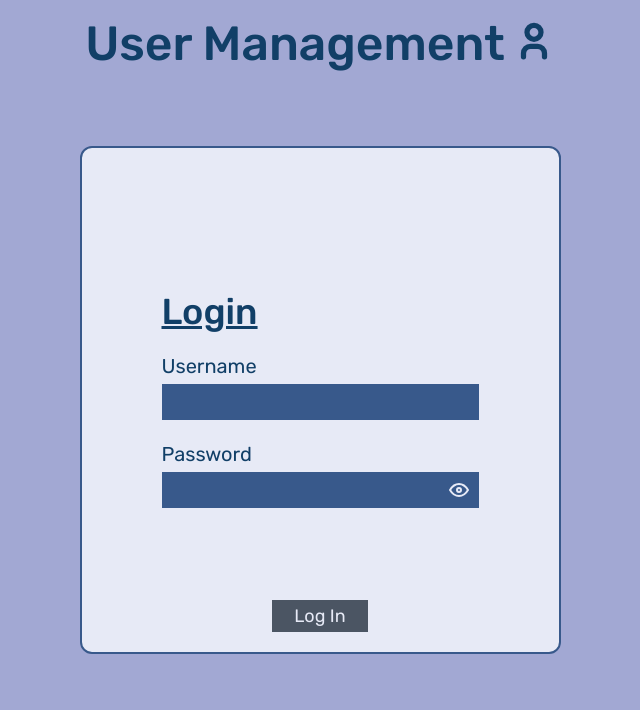
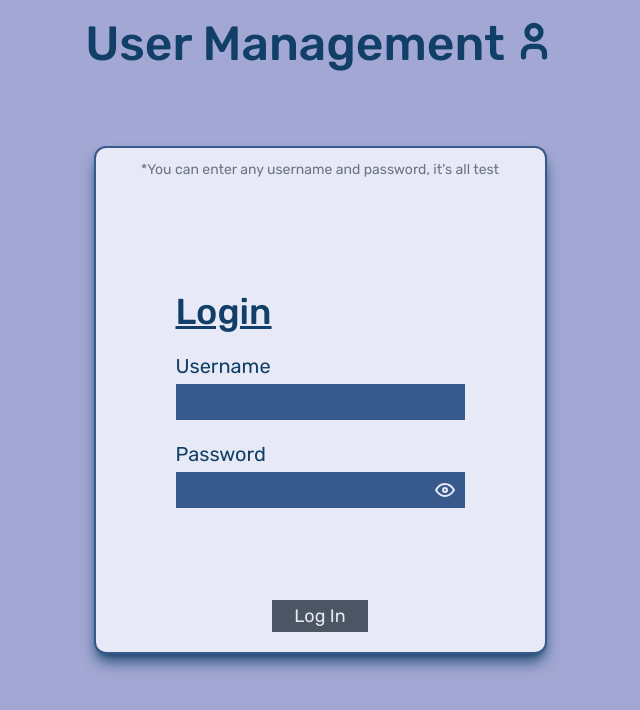
Before and after one commit to Fabrizio35/user-management, a Next.js app: page / in a window 1280 px wide. Shown: the top 710 px of the page, without its empty margins (320-960 px from the left). Built offline with nearby package versions, Linux system fonts and the light colour scheme.

Commit message:
finish login

```diff
--- a/src/app/dashboard/page.tsx
+++ b/src/app/dashboard/page.tsx
@@ -1,3 +1,3 @@
 export default function Dashboard() {
-  return <main></main>;
+  return <main className="bg-foSemiLight min-h-screen"></main>;
 }
--- a/src/app/page.tsx
+++ b/src/app/page.tsx
@@ -8,7 +8,6 @@ export default function Home() {
         <h1 className="mb-10 text-5xl">User Management</h1>
         <UserIcon size="42" strokeWidth="3" />
       </div>
-
       <Login />
     </main>
   );
--- a/src/components/Login.tsx
+++ b/src/components/Login.tsx
@@ -59,13 +59,18 @@ const Login: React.FC = () => {
     );
   };
 
-  const focusHandler = (e: React.FocusEvent<HTMLInputElement>) => {
+  const focusHandler = (e: React.FocusEvent<HTMLInputElement, Element>) => {
+    const type = e.type;
     const name = e.target.name;
 
-    setFocus({
-      ...focus,
-      [name]: name,
-    });
+    type === "focus"
+      ? setFocus({
+          ...focus,
+          [name]: true,
+        })
+      : type === "blur" && !errors.username && !errors.password
+      ? setFocus({ ...focus, [name]: false })
+      : null;
   };
 
   const submitHandler = (e: React.FormEvent<HTMLFormElement>) => {
@@ -80,15 +85,20 @@ const Login: React.FC = () => {
   return (
     <form
       onSubmit={submitHandler}
-      className="flex flex-col gap-5 bg-foLight px-20 py-36 rounded-xl border-2 border-foSemiDark relative"
+      className="flex flex-col gap-5 bg-foLight px-20 py-36 rounded-xl border-2 border-foSemiDark relative shadow-lg shadow-foDark/90"
     >
+      <span className="absolute top-3 left-0 right-0 text-center text-gray-500 text-sm">
+        *You can enter any username and password, it's all test
+      </span>
       <div className="relative flex flex-col">
-        <h2 className="text-4xl text-foDark font-medium underline">Login</h2>
+        <h2 className="text-4xl text-foDark font-medium underline select-none">
+          Login
+        </h2>
       </div>
 
       <div
         className={`flex flex-col gap-1 relative transition-all duration-300 ${
-          errors.username && focus.username ? "mb-12" : null
+          errors.username && focus.username ? "mb-10" : null
         }`}
       >
         <label htmlFor="username" className="text-foDark text-xl">
@@ -100,10 +110,17 @@ const Login: React.FC = () => {
           id="username"
           onChange={changeHandler}
           onFocus={focusHandler}
-          className="w-full bg-foSemiDark text-foLight p-1 px-2 text-xl outline-none"
+          onBlur={focusHandler}
+          className={`w-full bg-foSemiDark text-foLight p-1 px-2 text-lg outline-none ${
+            errors.username && focus.username
+              ? "border-[3px] border-red-600"
+              : !errors.username
+              ? "border-[3px] border-green-500"
+              : null
+          }`}
         />
         {errors.username && focus.username && (
-          <span className="absolute top-full w-full text-red-600 mt-1">
+          <span className="absolute top-full w-full text-red-600 mt-2 text-sm">
             {errors.username}
           </span>
         )}
@@ -111,7 +128,7 @@ const Login: React.FC = () => {
 
       <div
         className={`flex flex-col gap-1 relative transition-all duration-300 ${
-          errors.password && focus.password ? "mb-12" : null
+          errors.password && focus.password ? "mb-3" : null
         }`}
       >
         <label htmlFor="password" className="text-foDark text-xl">
@@ -124,7 +141,14 @@ const Login: React.FC = () => {
             id="password"
             onChange={changeHandler}
             onFocus={focusHandler}
-            className="w-full bg-foSemiDark p-1 px-2 pr-9 text-xl outline-none"
+            onBlur={focusHandler}
+            className={`w-full bg-foSemiDark p-1 px-2 pr-9 text-lg outline-none ${
+              errors.password && focus.password
+                ? "border-[3px] border-red-600"
+                : !errors.password
+                ? "border-[3px] border-green-500"
+                : null
+            }`}
           />
           {viewPassword ? (
             <div onClick={() => setViewPassword(false)}>
@@ -137,7 +161,7 @@ const Login: React.FC = () => {
           )}
         </div>
         {errors.password && focus.password && (
-          <span className="absolute top-full w-full text-red-600 mt-1">
+          <span className="absolute top-full w-full text-red-600 mt-2 text-sm">
             {errors.password}
           </span>
         )}
```
